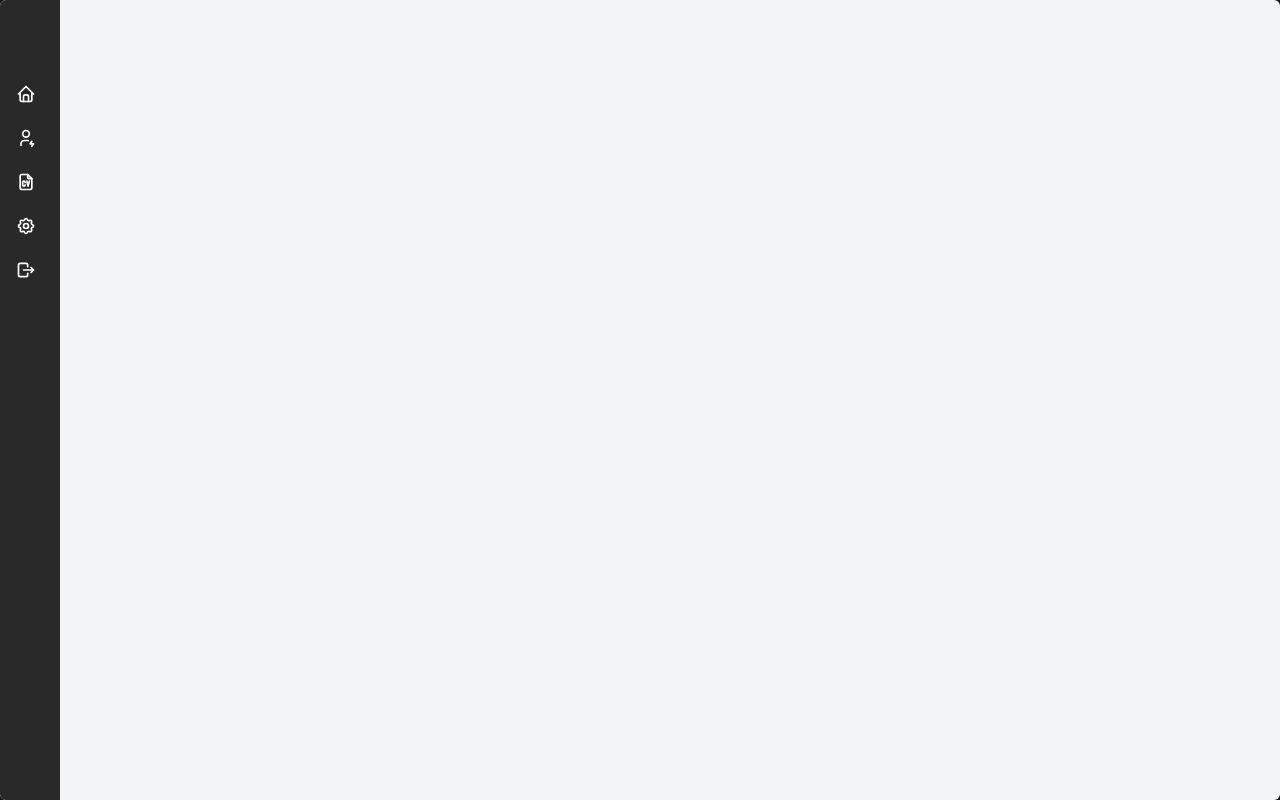
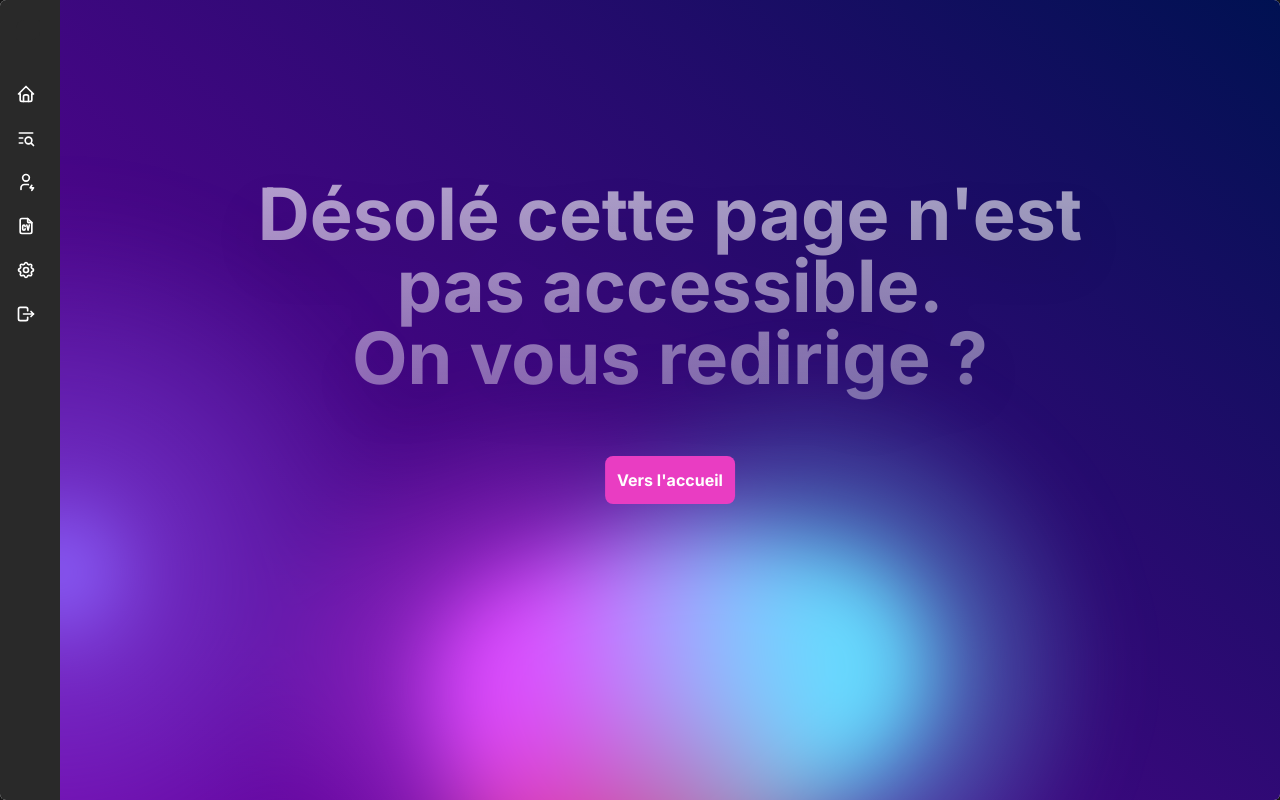
Before and after one commit to Cxlxst/proLinker, a React (Vite) app in the folder Frontend/: page /404 in a window 1280 px wide. Before the commit this address had no page. Built offline with nearby package versions, Linux system fonts and the light colour scheme.

Commit message:
add new routes + css for home

```diff
--- a/Frontend/src/App.jsx
+++ b/Frontend/src/App.jsx
@@ -1,7 +1,7 @@
 import { BrowserRouter as Router, Route, Routes } from 'react-router-dom';
 import React, { useState } from "react";
 import { Logo, LogoIcon, Sidebar, SidebarBody, SidebarLink } from "./components/ui/sidebar";
-import {IconSettings, IconUserBolt, IconHome, IconLogout, IconFileCv } from "@tabler/icons-react";
+import {IconSettings, IconUserBolt, IconHome, IconLogout, IconFileCv, IconListSearch } from "@tabler/icons-react";
 import { LazyLoadImage } from 'react-lazy-load-image-component';
 import { cn } from "./libs/utils";
 import './App.css'
@@ -12,7 +12,8 @@ import Login from './pages/Login'
 import Settings from './pages/Settings'
 import CreateCv from './pages/CreateCv'
 import EditCv from './pages/EditCv'
-
+import AllCv from './pages/AllCv'
+import Error404 from './pages/404'
 
 
 function App() {
@@ -27,6 +28,13 @@ function App() {
             ),
         },
         {
+          label: "Tous les CV",
+          href: "/liste-cv",
+          icon: (
+              <IconListSearch className="text-white h-5 w-5 flex-shrink-0" />
+          ),
+      },
+        {
             label: "Connexion",
             href: "/connexion",
             icon: (
@@ -35,7 +43,7 @@ function App() {
         },
         {
           label: "Curriculum vitæ",
-          href: "/mon-cv",
+          href: "/modifier-mon-cv",
           icon: (
               <IconFileCv className="text-white h-5 w-5 flex-shrink-0" />
           ),
@@ -96,7 +104,9 @@ function App() {
                         <Route path="/connexion" element={<Login />} />
                         <Route path="/creer-mon-cv" element={<CreateCv />} />
                         <Route path="/modifier-mon-cv" element={<EditCv />} />
+                        <Route path="/liste-cv" element={<AllCv />} />
                         <Route path="/parametres" element={<Settings />} />
+                        <Route path="/404" element={<Error404 />} />
                     </Routes>
                 </div >
             </Router>
--- /dev/null
+++ b/Frontend/src/pages/404.jsx
@@ -0,0 +1,24 @@
+import { BackgroundGradientAnimation } from "../components/ui/background-gradient-animation";
+import { useNavigate } from "react-router-dom";
+
+export default function Home() {
+
+  const navigate = useNavigate();
+
+  function home() {
+    navigate("/");
+  }
+
+    return (
+        <BackgroundGradientAnimation>
+            <div className="relative z-10 w-full h-full flex flex-col items-center justify-center text-white font-bold px-4 text-3xl text-center md:text-4xl lg:text-7xl">
+                <p className="bg-clip-text text-transparent drop-shadow-2xl bg-gradient-to-b from-white/80 to-white/20" style={{ padding: '15%' }}>
+                    Désolé cette page n'est pas accessible.<br /> On vous redirige ?
+                </p>
+            </div>
+            <button onClick={home} className="absolute z-50 cursor-pointer hover:bg-pink-700 transition p-3 rounded-lg transition duration-300" style={{ top: '60%', left: '50%', transform: 'translate(-50%, -50%)' }} >
+                Vers l'accueil
+            </button>
+        </BackgroundGradientAnimation>
+    );
+}
--- /dev/null
+++ b/Frontend/src/pages/AllCv.jsx
@@ -0,0 +1,7 @@
+export default function AllCv(){
+    return(
+        <div className='w-full h-full bg-[#151515] text-white'>
+
+        </div>
+    )
+}
--- a/Frontend/src/pages/Home.jsx
+++ b/Frontend/src/pages/Home.jsx
@@ -15,16 +15,16 @@ export default function Home() {
     return (
         <BackgroundGradientAnimation>
             <div className="relative z-10 w-full h-full flex flex-col items-center justify-center text-white font-bold px-4 text-3xl text-center md:text-4xl lg:text-7xl">
-                <p className="bg-clip-text text-transparent drop-shadow-2xl bg-gradient-to-b from-white/80 to-white/20">
+                <p className="bg-clip-text text-transparent drop-shadow-2xl bg-gradient-to-b from-white/80 to-white/20" style={{ padding: '15%' }}>
                     Chaque CV a une histoire à raconter.<br /> Aidez-le à trouver son auditoire sur <b>ProLink</b>
                 </p>
             </div>
-            <button onClick={register} className="absolute z-50 cursor-pointer hover:bg-blue-500 hover:text-white p-3 rounded-lg transition duration-300" style={{ top: '50%', left: '45%', transform: 'translate(-50%, -50%)' }} >
+            <button onClick={register} className="absolute z-50 cursor-pointer hover:bg-pink-700 transition p-3 rounded-lg transition duration-300" style={{ top: '65%', left: '50%', transform: 'translate(-50%, -50%)' }} >
                 M'inscrire
             </button>
-            <button onClick={login} className="absolute z-50 cursor-pointer hover:bg-blue-500 hover:text-white p-3 rounded-lg transition duration-300" style={{ top: '50%', left: '55%', transform: 'translate(-50%, -50%)' }} >
+            {/* <button onClick={login} className="absolute z-50 cursor-pointer hover:bg-blue-500 hover:text-white p-3 rounded-lg transition duration-300" style={{ top: '50%', left: '55%', transform: 'translate(-50%, -50%)' }} >
                 Me connecter
-            </button>
+            </button> */}
         </BackgroundGradientAnimation>
     );
 }
```
